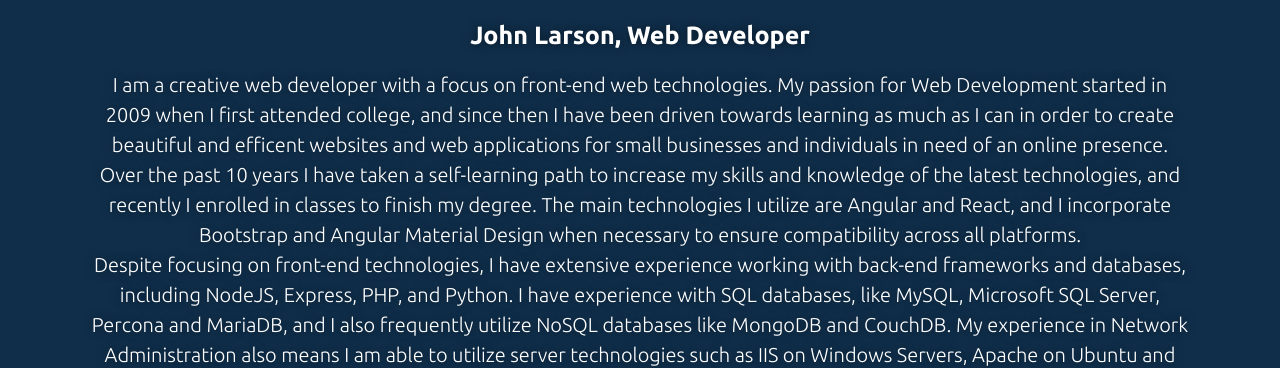
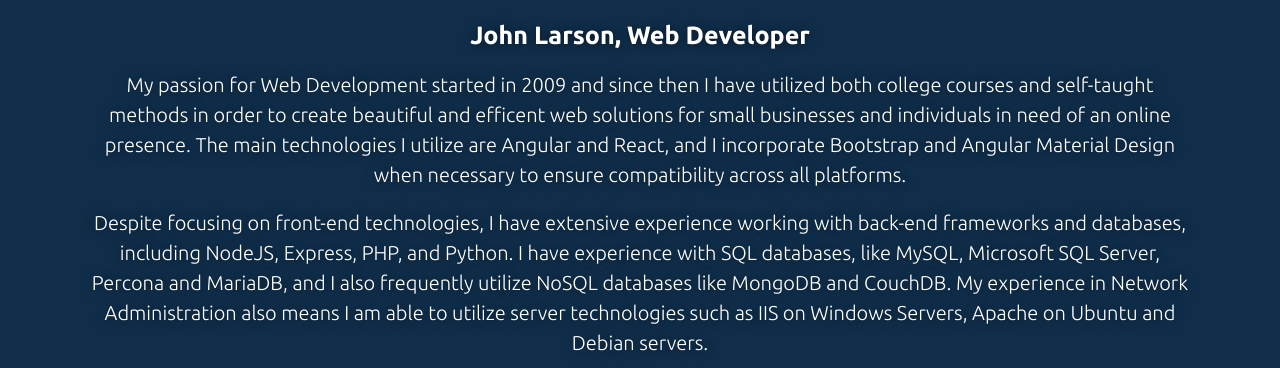
Before and after one commit to ReformedDevGuy/jl-portfolio-2019, a React (Create React App) app: page / in a window 1280 px wide. Shown: the part 829-1197 px from the top of the page. Built offline with nearby package versions, Linux system fonts and the light colour scheme.

Commit message:
Update About.js

```diff
--- a/src/components/About.js
+++ b/src/components/About.js
@@ -5,17 +5,14 @@
     <div className="about">
       <h2>John Larson, Web Developer</h2>
       <p>
-        I am a creative web developer with a focus on front-end web technologies.
-        My passion for Web Development started in 2009 when I first attended college,
-        and since then I have been driven towards learning as much as I can in order
-        to create beautiful and efficent websites and web applications for small
-        businesses and individuals in need of an online presence. Over the past 10
-        years I have taken a self-learning path to increase my skills and knowledge
-        of the latest technologies, and recently I enrolled in classes to finish my
-        degree. The main technologies I utilize are Angular and React, and I incorporate
-        Bootstrap and Angular Material Design when necessary to ensure compatibility
-        across all platforms.
+        My passion for Web Development started in 2009 and since then I have
+        utilized both college courses and self-taught methods in order
+        to create beautiful and efficent web solutions for small
+        businesses and individuals in need of an online presence. The main technologies
+        I utilize are Angular and React, and I incorporate Bootstrap and Angular Material
+        Design when necessary to ensure compatibility across all platforms.
         </p>
+        <br />
         <p>
         Despite focusing on front-end technologies, I have extensive experience working
         with back-end frameworks and databases, including NodeJS, Express, PHP, and Python.
```
